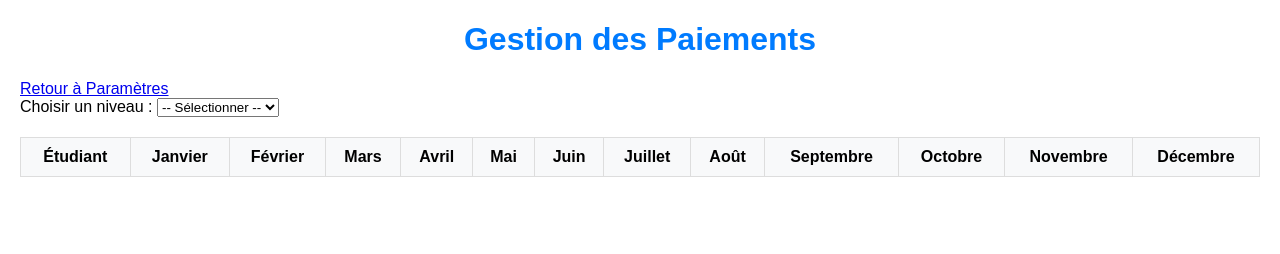
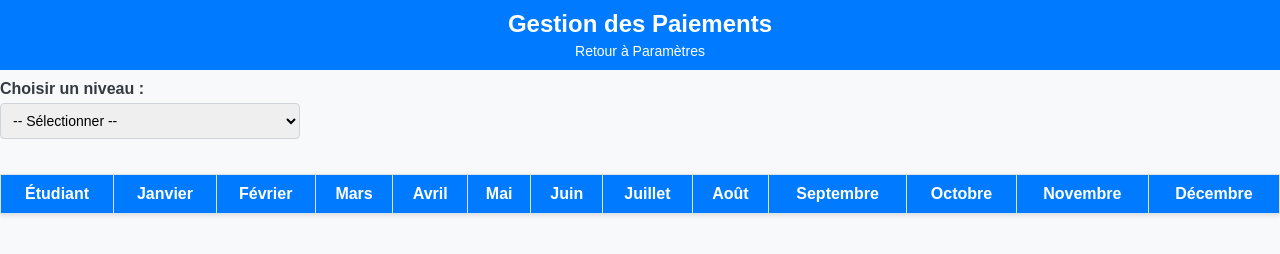
Before and after one commit to Raqiqmed/gestion-paiement, a plain HTML site: page paiements.html in a window 1280 px wide. Drawn offline with Linux system fonts and the light colour scheme.

Commit message:
Mise à jour des fichiers pour gérer les paiements v5

```diff
--- a/style.css
+++ b/style.css
@@ -1,53 +1,113 @@
+/* Styles généraux */
 body {
   font-family: Arial, sans-serif;
-  margin: 20px;
+  margin: 0;
+  padding: 0;
+  background-color: #f8f9fa;
+  color: #343a40;
 }
 
-h1 {
-  color: #007BFF;
+header {
+  background-color: #007bff;
+  color: white;
+  padding: 10px 15px;
   text-align: center;
 }
 
-nav {
-  display: flex;
-  justify-content: center;
-  margin-bottom: 20px;
+header h1 {
+  margin: 0;
+  font-size: 24px;
 }
 
+header a {
+  color: white;
+  text-decoration: none;
+  font-size: 14px;
+  display: inline-block;
+  margin-top: 5px;
+}
+
+header a:hover {
+  text-decoration: underline;
+}
+
+/* Table Styles */
+table {
+  width: 100%;
+  border-collapse: collapse;
+  margin: 20px 0;
+  background: white;
+  box-shadow: 0 2px 4px rgba(0, 0, 0, 0.1);
+}
+
+th, td {
+  padding: 10px;
+  text-align: center;
+  border: 1px solid #dee2e6;
+}
+
+th {
+  background-color: #007bff;
+  color: white;
+}
+
+td {
+  background-color: #f9f9f9;
+}
+
+tr:nth-child(even) td {
+  background-color: #f2f2f2;
+}
+
+/* Form Styles */
+label {
+  display: block;
+  font-weight: bold;
+  margin: 10px 0 5px;
+}
+
+select {
+  padding: 8px;
+  font-size: 14px;
+  border: 1px solid #ced4da;
+  border-radius: 4px;
+  width: 100%;
+  max-width: 300px;
+  margin-bottom: 15px;
+}
+
+input[type="checkbox"] {
+  transform: scale(1.2);
+  cursor: pointer;
+}
+
+/* Buttons */
 button {
-  margin: 0 10px;
-  padding: 10px 20px;
-  background-color: #007BFF;
-  color: #fff;
+  padding: 10px 15px;
+  font-size: 14px;
+  color: white;
+  background-color: #007bff;
   border: none;
-  border-radius: 5px;
+  border-radius: 4px;
   cursor: pointer;
+  transition: background-color 0.3s;
 }
 
 button:hover {
   background-color: #0056b3;
 }
 
-.hidden {
-  display: none;
-}
-
+/* Responsive */
+@media (max-width: 768px) {
   table {
-  width: 100%;
-  border-collapse: collapse;
-  margin-top: 20px;
+    font-size: 12px;
   }
 
   th, td {
-  border: 1px solid #ddd;
-  padding: 10px;
-  text-align: center;
+    padding: 8px;
   }
 
-th {
-  background-color: #f8f9fa;
+  header h1 {
+    font-size: 20px;
   }
-
-input[type="checkbox"] {
-  transform: scale(1.2);
 }
```
Lines whose indentation alone changed are shown as unchanged.
